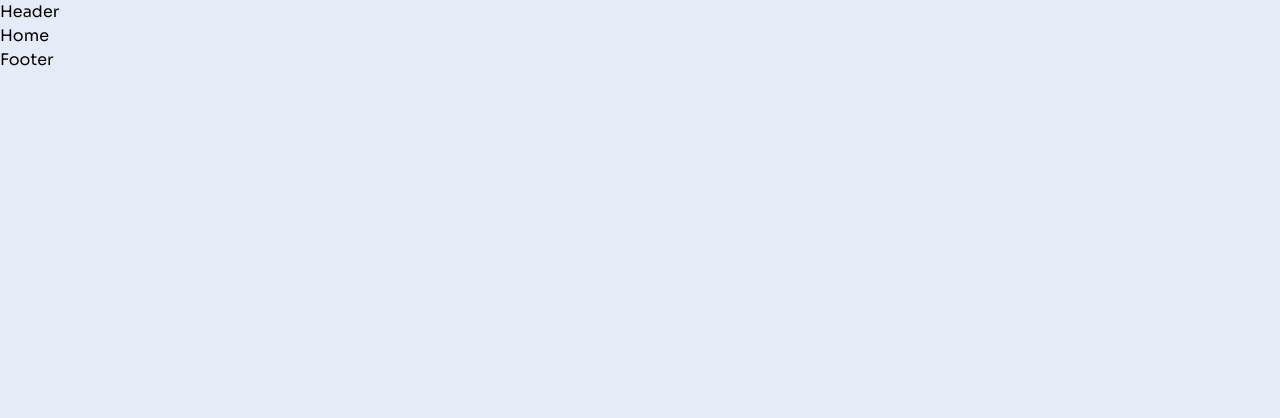
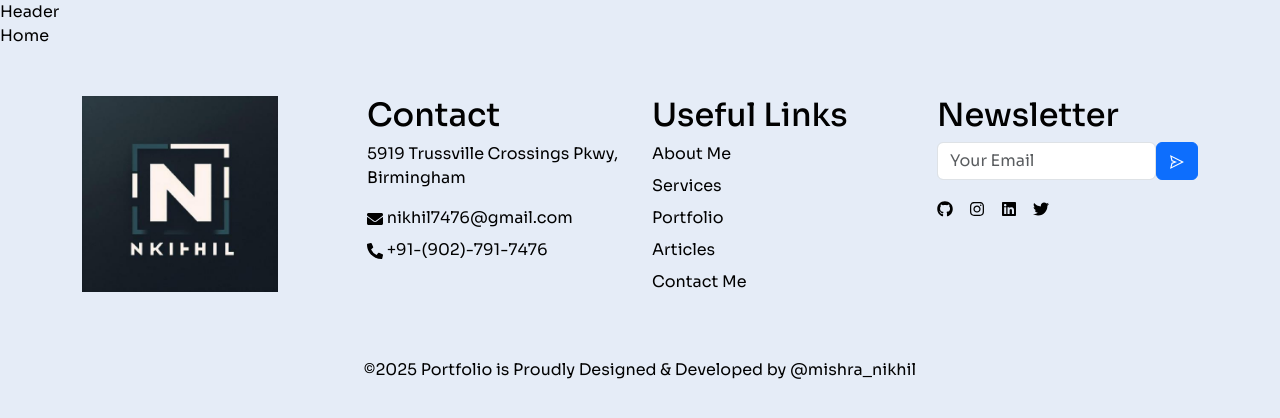
Before and after one commit to nikhil7476/nikhil-portfolio, a Next.js app: page / in a window 1280 px wide. Shown: the top 418 px of the page. Built offline with nearby package versions, Linux system fonts and the light colour scheme.

Commit message:
modified:   src/components/Footer.js 	new file:   src/components/NewsletterForm.js 	modified:   src/styles/globals.css

```diff
--- a/src/components/Footer.js
+++ b/src/components/Footer.js
@@ -1,7 +1,183 @@
 import React from "react";
+import { Col, Container, Row } from "react-bootstrap";
+import Link from "next/link";
+import Image from "next/image";
+import {
+  FaEnvelope,
+  FaGithub,
+  FaInstagram,
+  FaLinkedin,
+  FaPhoneAlt,
+  FaTwitter,
+} from "react-icons/fa";
+import NewsletterForm from "./NewsletterForm";
 
 function Footer() {
-  return <div>Footer</div>;
+  return (
+    <>
+      <section>
+        <Container>
+          <Row className="my-5">
+            <Col xl={3} lg={3} md={6} sm={12} xs={12}>
+              <Link href="/" title="Home">
+                <Image
+                  src="/nikhil-logo.jpeg"
+                  width={460}
+                  height={460}
+                  title="Nikhil Mishra"
+                  alt="Nikhil Mishra Logo"
+                  style={{ width: "75%", height: "auto" }}
+                />
+              </Link>
+            </Col>
+            <Col xl={3} lg={3} md={6} sm={12} xs={12}>
+              <h2>Contact</h2>
+              <p>5919 Trussville Crossings Pkwy, Birmingham</p>
+              <ul className="list-unstyled">
+                <li className="mb-2">
+                  <Link
+                    href="mailto:nikhil7476@gmail.com"
+                    title="Mail Me"
+                    className="text-decoration-none"
+                  >
+                    <FaEnvelope /> nikhil7476@gmail.com
+                  </Link>
+                </li>
+                <li className="mb-2">
+                  <Link
+                    href="tel:+91-9027917476"
+                    title="Call Me"
+                    className="text-decoration-none"
+                  >
+                    <FaPhoneAlt /> +91-(902)-791-7476
+                  </Link>
+                </li>
+              </ul>
+            </Col>
+            <Col xl={3} lg={3} md={6} sm={12} xs={12}>
+              <h2>Useful Links</h2>
+              <ul className="list-unstyled">
+                <li className="mb-2">
+                  <Link
+                    href="/about-me"
+                    title="About Me"
+                    className="text-decoration-none"
+                  >
+                    About Me
+                  </Link>
+                </li>
+                <li className="mb-2">
+                  <Link
+                    href="/services"
+                    title="My Services"
+                    className="text-decoration-none"
+                  >
+                    Services
+                  </Link>
+                </li>
+                <li className="mb-2">
+                  <Link
+                    href="/portfolio"
+                    title="My Portfolio"
+                    className="text-decoration-none"
+                  >
+                    Portfolio
+                  </Link>
+                </li>
+                <li className="mb-2">
+                  <Link
+                    href="/aarticles"
+                    title="My Articles"
+                    className="text-decoration-none"
+                  >
+                    Articles
+                  </Link>
+                </li>
+                <li className="mb-2">
+                  <Link
+                    href="/contact-me"
+                    title="Contact Me"
+                    className="text-decoration-none"
+                  >
+                    Contact Me
+                  </Link>
+                </li>
+              </ul>
+            </Col>
+            <Col xl={3} lg={3} md={6} sm={12} xs={12}>
+              <h2>Newsletter</h2>
+              <NewsletterForm />
+              <ul className="list-unstyled d-flex gap-3">
+                <li className="mb-2">
+                  <Link
+                    href="https://github.com/nikhil7476/"
+                    title="GitHub"
+                    className="text-decoration-none"
+                    target="_blank"
+                  >
+                    <FaGithub />
+                  </Link>
+                </li>
+                <li className="mb-2">
+                  <Link
+                    href="https://www.instagram.com/mishra_nikhil01/"
+                    title="Instagram"
+                    className="text-decoration-none"
+                    target="_blank"
+                  >
+                    <FaInstagram />
+                  </Link>
+                </li>
+                <li className="mb-2">
+                  <Link
+                    href="https://www.linkedin.com/in/nikhil-mishra-664672180/"
+                    title="LinkedIn"
+                    className="text-decoration-none"
+                    target="_blank"
+                  >
+                    <FaLinkedin />
+                  </Link>
+                </li>
+                <li className="mb-2">
+                  <Link
+                    href="https://x.com/mishranikhil01/"
+                    title="Twitter"
+                    className="text-decoration-none"
+                    target="_blank"
+                  >
+                    <FaTwitter />
+                  </Link>
+                </li>
+              </ul>
+            </Col>
+          </Row>
+          <Row className="my-3">
+            <Col
+              xl={12}
+              lg={12}
+              md={12}
+              sm={12}
+              xs={12}
+              className="text-center"
+            >
+              <p>
+                &copy;{new Date().getFullYear()} Portfolio is Proudly Designed &
+                Developed by{" "}
+                <Link
+                  href="https://www.linkedin.com/in/nikhil-mishra-664672180/"
+                  title="Nikhil Mishra"
+                  target="_blank"
+                  className="text-decoration-none"
+                >
+                  @mishra_nikhil
+                </Link>
+              </p>
+            </Col>
+          </Row>
+        </Container>
+      </section>
+    </>
+  );
 }
 
 export default Footer;
--- /dev/null
+++ b/src/components/NewsletterForm.js
@@ -0,0 +1,17 @@
+import { Button, Form } from "react-bootstrap";
+import { AiOutlineSend } from "react-icons/ai";
+
+function NewsletterForm() {
+  return (
+    <Form>
+      <Form.Group className="d-flex mb-3" controlId="formBasicEmail">
+        <Form.Control type="email" placeholder="Your Email" />
+        <Button variant="primary" type="submit">
+          <AiOutlineSend />
+        </Button>
+      </Form.Group>
+    </Form>
+  );
+}
+
+export default NewsletterForm;
--- a/src/styles/globals.css
+++ b/src/styles/globals.css
@@ -44,12 +44,12 @@ body {
 }
 
 a {
-  color: var(--linklight);
+  color: var(--linklight) !important;
   text-decoration: none;
 }
 
 a:hover {
-  color: var(--link-hover);
+  color: var(--link-hover) !important;
 }
 
 h1,
```
